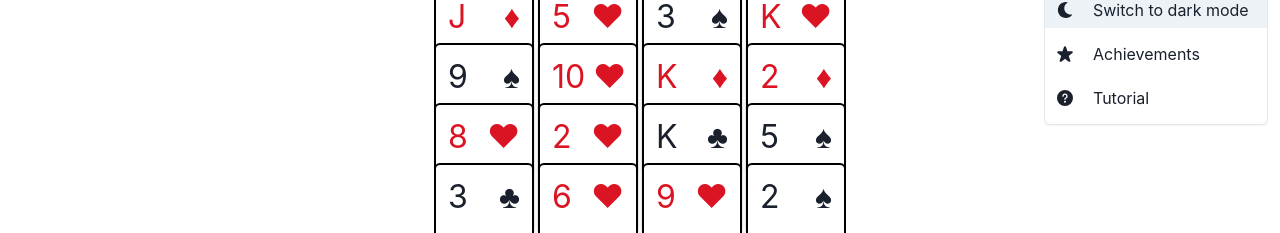
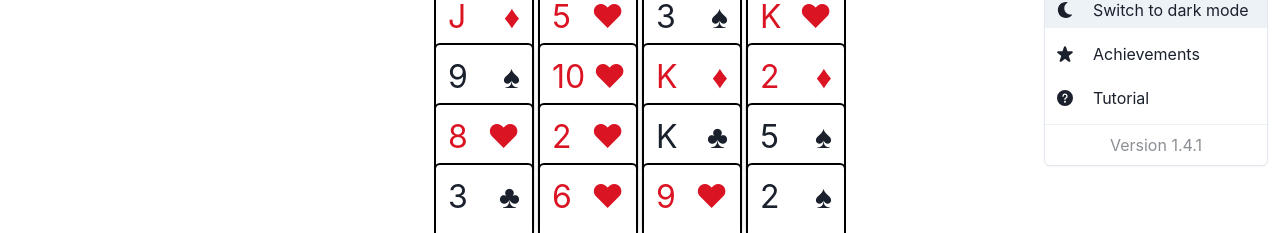
Before and after one commit to thaidakar/impossible, a React (Create React App) app: page / in a window 1280 px wide. Both pictures are taken after a click on the button 1248 px from the left and 32 px from the top of the page. Shown: the part 77-310 px from the top of the page. Built offline with nearby package versions, Linux system fonts and the light colour scheme.

Commit message:
show version

```diff
--- a/package.json
+++ b/package.json
@@ -1,7 +1,7 @@
 {
   "homepage": "https://thaidakar.github.io/impossible",
   "name": "impossible-game",
-  "version": "1.4.0",
+  "version": "1.4.1",
   "private": true,
   "dependencies": {
     "@babel/plugin-proposal-private-property-in-object": "^7.21.11",
--- a/src/App.tsx
+++ b/src/App.tsx
@@ -28,8 +28,9 @@ import { GetNextCard, Card, suiteValues, cardValues, displayName, Suite, CardVal
 import { HamburgerIcon, RepeatIcon } from "@chakra-ui/icons";
 import { TutorialModal } from "./Components/TutorialModal";
 import { AchievementsModal } from "./Components/AchievementsModal";
+import { FaUndo } from "react-icons/fa";
+import packageInfo from '../package.json';
 import './App.css';
-import { FaUndo } from "react-icons/fa";
 
 interface UndoState {
   board: Card[][];
@@ -462,6 +463,12 @@ export const App = () => {
                   <AchievementsModal deck={deck} doParty={doParty} board={board} cleared={cleared} openColumns={openColumns} deckSize={deck.length} reset={reset} />
                   <MenuDivider border='none'  />
                   <TutorialModal />
+                  <MenuDivider />
+                    <Box display='flex' justifyContent='center'>
+                      <Text opacity={0.5}>
+                        Version {packageInfo?.version}
+                      </Text>
+                    </Box>
                 </MenuList>
               </Portal>
             </Menu>
```
